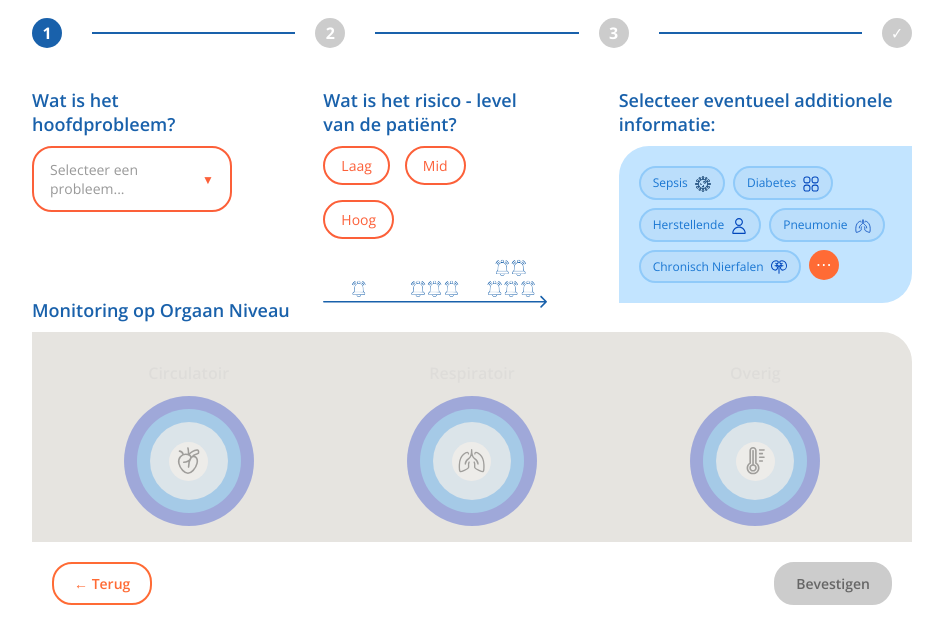
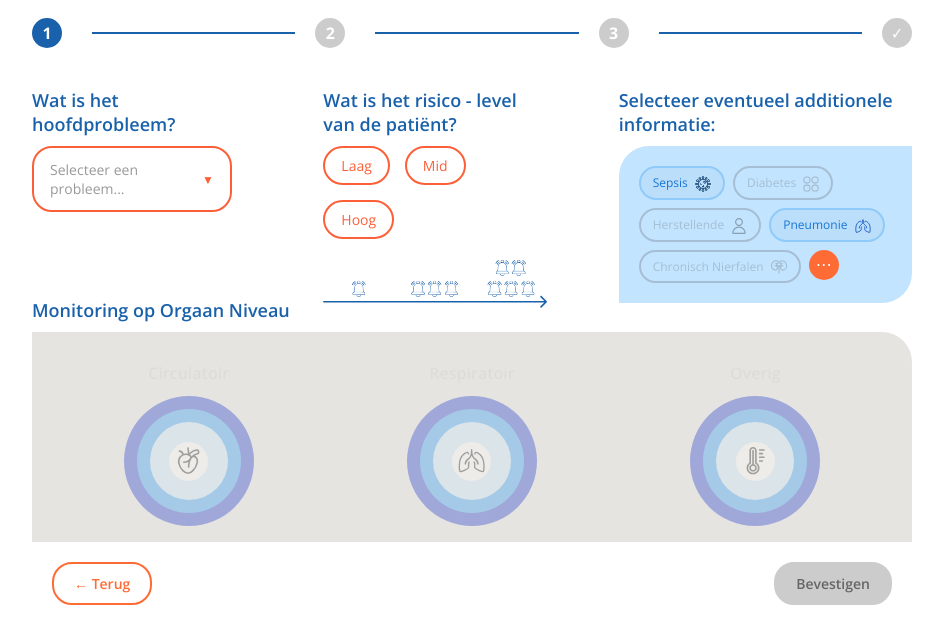
Before and after one commit to ileen123/UI-smart-alarm-try-out, a website: page setup.html in a window 1280 px wide. Shown: the part 155-793 px from the top of the page, without its empty margins (168-1111 px from the left). Drawn offline with nearby package versions, Linux system fonts and the light colour scheme.

Commit message:
inactive tag buttons (diabetes etc.)

```diff
--- a/css/styles.css
+++ b/css/styles.css
@@ -430,6 +430,23 @@
     background-color: #1961AB; /* Blue background for selected tag buttons */
     color: white; /* White text on blue background */
     border-color: #1961AB; /* Blue border to match background */
+}
+
+/* Inactive tag button styling - for disabled conditions */
+.btn.tag-btn.inactive {
+    background-color: #f5f5f500; /* Light grey background */
+    color: #4a4a4a67; /* Light grey text */
+    border-color: #4a4a4a67; /* Light grey border */
+    opacity: 0.6; /* Reduced opacity */
+    cursor: not-allowed; /* Show not-allowed cursor */
+    pointer-events: none; /* Prevent all interactions */
+}
+
+/* Grey out icons in inactive buttons */
+.btn.tag-btn.inactive .sepsis-icon,
+.btn.tag-btn.inactive .condition-icon {
+    filter: grayscale(100%);
+    opacity: 0.5;
 }
 
 /* Risk level button color coding */
--- a/setup.html
+++ b/setup.html
@@ -142,16 +142,16 @@
                     <button class="btn tag-btn" data-condition="sepsis">
                         Sepsis <img src="svgs/sepsis.svg" alt="Sepsis" class="sepsis-icon">
                     </button>
-                    <button class="btn tag-btn" data-condition="diabetes">
+                    <button class="btn tag-btn inactive" data-condition="diabetes" disabled>
                         Diabetes <img src="svgs/diabetes.svg" alt="Diabetes" class="condition-icon">
                     </button>
-                    <button class="btn tag-btn" data-condition="herstellende">
+                    <button class="btn tag-btn inactive" data-condition="herstellende" disabled>
                         Herstellende <img src="svgs/patient_icon.svg" alt="Herstellende" class="condition-icon">
                     </button>
                     <button class="btn tag-btn" data-condition="pneumonie">
                         Pneumonie <img src="svgs/lung.svg" alt="Pneumonie" class="condition-icon">
                     </button>
-                    <button class="btn tag-btn" data-condition="chronisch-nierfalen">
+                    <button class="btn tag-btn inactive" data-condition="chronisch-nierfalen" disabled>
                         Chronisch Nierfalen <img src="svgs/nierfalen.svg" alt="Nierfalen" class="condition-icon">
                     </button>
                     <!-- More button to show additional options -->
@@ -705,7 +705,15 @@
                             // Set up tag button listeners
                             const tagButtons = document.querySelectorAll('.tags-section .btn:not(.more-btn)');
                             tagButtons.forEach(button => {
-                                button.addEventListener('click', function() {
+                                button.addEventListener('click', function(e) {
+                                    // Prevent interaction with inactive buttons
+                                    if (this.classList.contains('inactive') || this.disabled) {
+                                        console.log('🚫 Inactive tag button clicked - ignoring:', this.dataset.condition);
+                                        e.preventDefault();
+                                        e.stopPropagation();
+                                        return;
+                                    }
+
                                     const tagCondition = this.dataset.condition || this.textContent.trim(); // Use data-condition if available, fallback to text
 
                                     if (this.classList.contains('selected')) {
```
Also changed, not shown: alarm-overview.html (+12 -4 lines), circulatoir-settings.html (+0 -3 lines), other.html (+19 -6 lines).
